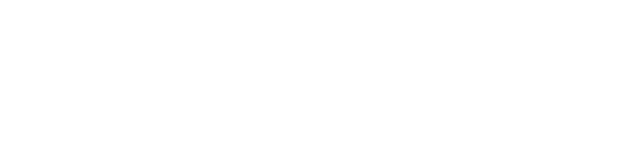
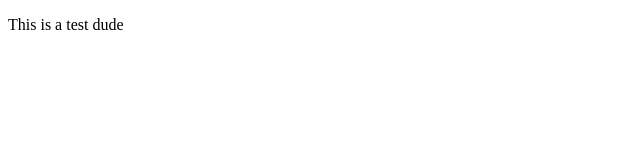
Before and after one commit to Samtrapskin/AtmosFinder, a plain HTML site: page index.html in a window 1280 px wide. Shown: the whole page, without its empty margins (0-640 px from the left). Drawn offline with Linux system fonts and the light colour scheme.

Commit message:
testing remote

```diff
--- a/index.html
+++ b/index.html
@@ -6,6 +6,6 @@
     <title>Document</title>
 </head>
 <body>
-
+    <p>This is a test dude</p>
 </body>
 </html>
```
